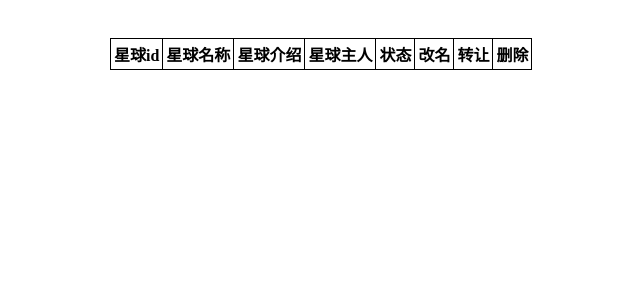
After one commit to wuanlife/wuanlife_console, a CodeIgniter app: the page made by application/views/wuan_console/star_management.php in a window 1280 px wide. The commit adds this page. Shown: the top 300 px of the page, without its empty margins (168-808 px from the left). Run offline with CodeIgniter, Linux system fonts and the light colour scheme; data that the repository does not hold is empty.

Commit message:
修改bug，management 红色已修改

```diff
--- a/application/views/wuan_console/left.php
+++ b/application/views/wuan_console/left.php
@@ -11,6 +11,6 @@
 </style>
 
 <div id = "left">
-		<li><a href="<?php echo site_url('wuan/team_mangement') ?>">成员管理</a></li>
-		<li><a href="<?php echo site_url('wuan/star_mangement') ?>">星球管理</a></li>
+		<li><a href="<?php echo site_url('wuan/team_management') ?>">成员管理</a></li>
+		<li><a href="<?php echo site_url('wuan/star_management') ?>">星球管理</a></li>
 </div>
--- /dev/null
+++ b/application/views/wuan_console/star_management.php
@@ -0,0 +1,74 @@
+<!DOCTYPE html PUBLIC "-//W3C//DTD XHTML 1.0 Transitional//EN" "http://www.w3.org/TR/xhtml1/DTD/xhtml1-transitional.dtd">
+<html xmlns="http://www.w3.org/1999/xhtml" xml:lang="en">
+<head>
+	<meta http-equiv="Content-Type" content="text/html;charset=UTF-8">
+	<title>star_management</title>
+<style>
+#main{
+	margin-left: 240px;
+	padding-top: 30px;
+	padding-left: 30px;
+
+}
+
+table{
+	border: solid 1px black;
+	border-collapse: collapse;
+	}
+
+td{
+	border: 1px solid black;
+	padding: 3px;
+	}
+#button{
+	margin-top: 20px;
+	margin-left: 260px;
+	font-size: 25px;
+	text-indent: 50px;
+	letter-spacing: 0px;
+
+}
+#tr{
+	font-weight: bold;
+}
+</style>
+</head>
+<body>
+<div id="main">
+<table>
+	<tr id="tr">
+		<td>星球id</td>
+		<td>星球名称</td>
+		<td>星球介绍</td>
+		<td>星球主人</td>
+		<td>状态</td>
+		<td>改名</td>
+		<td>转让</td>
+		<td>删除</td>
+	</tr>
+<?php foreach ($starinfo as $key): ?>
+	<tr>
+		<td><?php echo $key['id'] ?></td>
+		<td><?php echo $key['name'] ?></td>
+		<td><?php echo $key['g_introduction'] ?></td>
+		<td><?php echo $key['owner'] ?></td>
+		<td><?php if($key['status']  =="已隐藏")
+		{
+			 ?><p style="color: red"><?php echo $key['status'] ?></p>
+		<?php
+		}
+		else
+			echo $key['status'];
+			?></td>
+		<td>改名</td>
+		<td>转让</td>
+		<td>删除</td>
+	</tr>
+<?php endforeach; ?>
+</table>
+	</div>
+	<div id="button">
+	<!-- 	<?php echo $links; ?> -->
+	</div>
+</body>
+</html>
```
Also changed, not shown: application/controllers/Wuan.php (+22 -10 lines), application/models/wuan_model.php (+6 -14 lines), application/views/wuan_console/team_management.php (added, +55 -0 lines).
